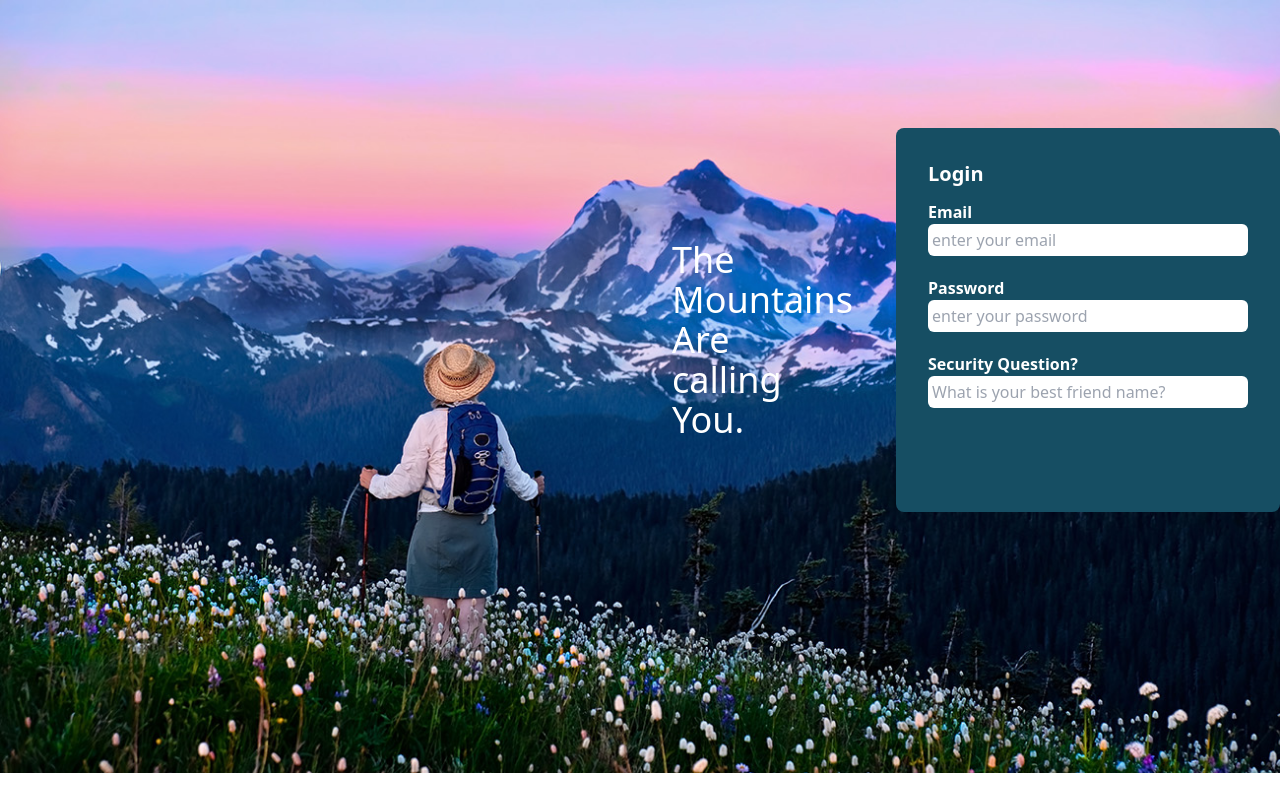
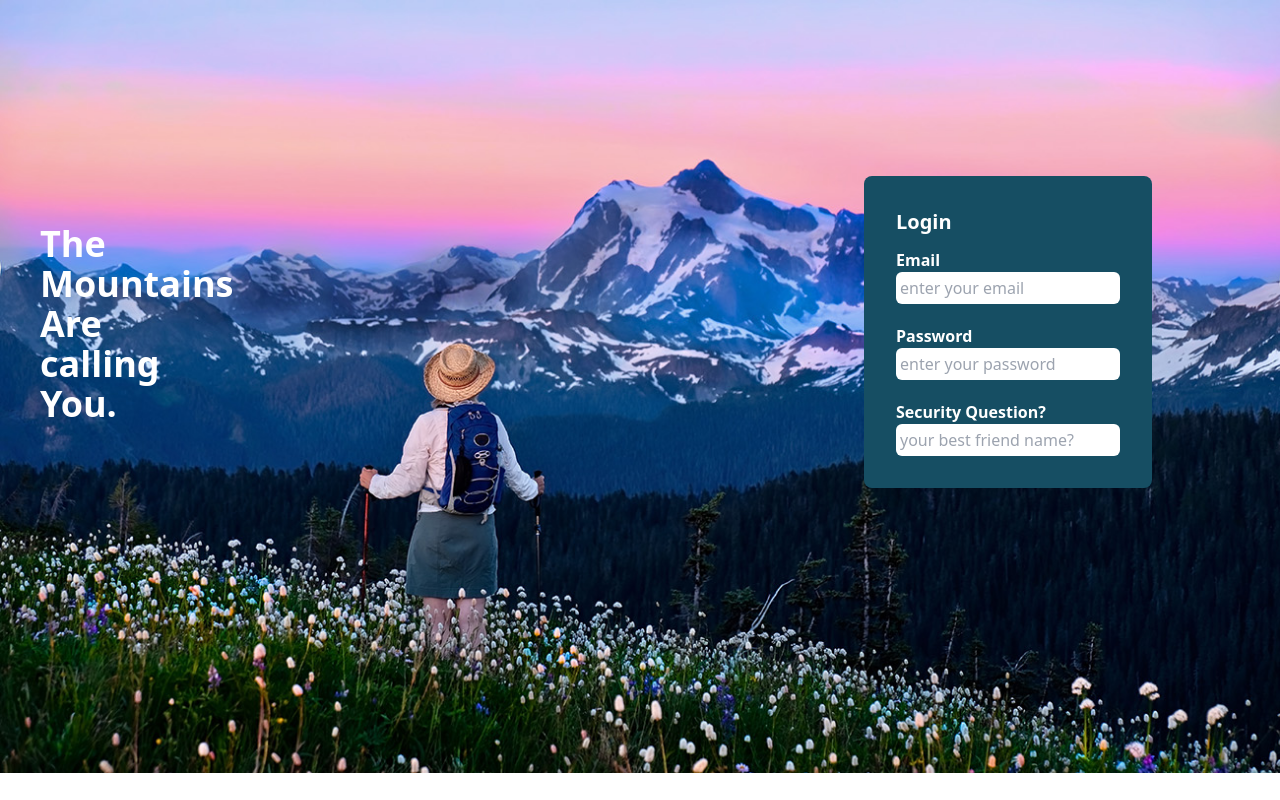
Before and after one commit to RajKumarMaharjan/small-project, a website: page index.html in a window 1280 px wide. Drawn offline with Linux system fonts and the light colour scheme.

Commit message:
mountain calling

```diff
--- a/index.html
+++ b/index.html
@@ -9,23 +9,24 @@
 </head>
 <body>
     <!--login banner-->
-  <div class="grid grid-cols-2 absolute ml-96">
-    <div class="text-white font-medium text-4xl w-10 mt-60 ml-72">
-        <p>The Mountains Are calling You.</p>
-    </div>
-    <div class="box w-96 h-96 bg-cyan-900 rounded-lg  mt-32 ml-16">
+  <div class="grid grid-cols-2 absolute ">
+    <!--mountain calling text-->
+        <p class="text-white text-xl font-semibold w-10 ml-10 mt-40 md:text-2xl md:mt-56 lg:text-4xl">The Mountains Are calling You.</p>
+
+    <!--login box-->
+    <div class=" bg-cyan-900 rounded-lg ml-10 md:mt-20 md:ml-20 lg:ml-44 lg:mt-44 xl:ml-72">
         <form action="required" class="p-8">
          <p class="text-white text-xl font-bold">Login</p>
          <P class="text-white font-bold mt-3">Email</P>
-         <input type="email" placeholder="enter your email" title="email" class="w-80 rounded-md p-1">
+         <input type="email" placeholder="enter your email" title="email" class="rounded-md p-1 md:w-56">
          <p class="text-white font-bold mt-5">Password</p>
-         <input type="password" placeholder="enter your password" title="password" class="w-80 rounded-md p-1">
+         <input type="password" placeholder="enter your password" title="password" class="rounded-md p-1 md:w-56">
          <p class="text-white font-bold mt-5"> Security Question?</p>
-         <input type="required" placeholder="What is your best friend name?" title="question" class="w-80 rounded-md p-1">
+         <input type="required" placeholder="your best friend name?" title="question" class=" rounded-md p-1 md:w-56">
 
         </form>
      </div>
   </div>
-    <img src="img/1shutterstock_1970817902.jpg" alt="mountain" class="w-full z-50">
+    <img src="img/1shutterstock_1970817902.jpg" alt="mountain" class="w-auto">
 </body>
 </html>
```
Also changed, not shown: img/mountain banner.jfif (deleted), style.css.
